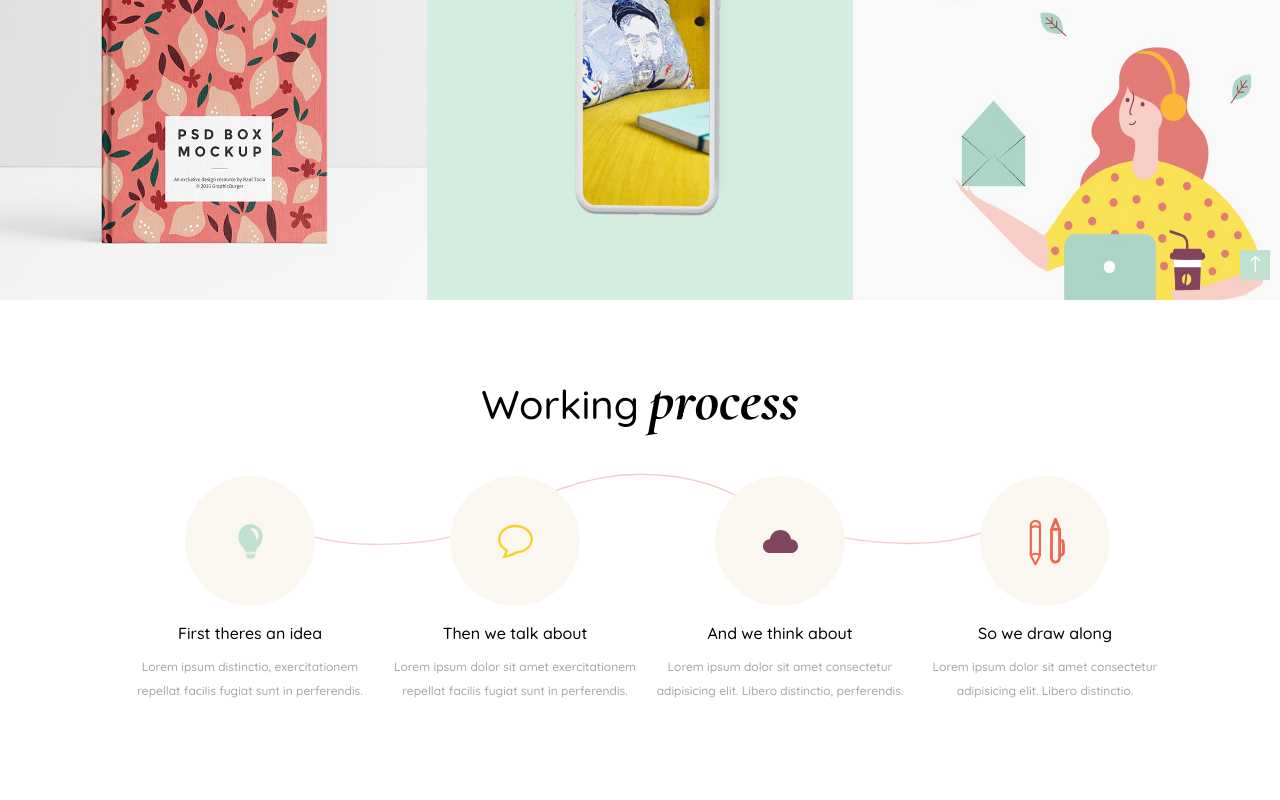
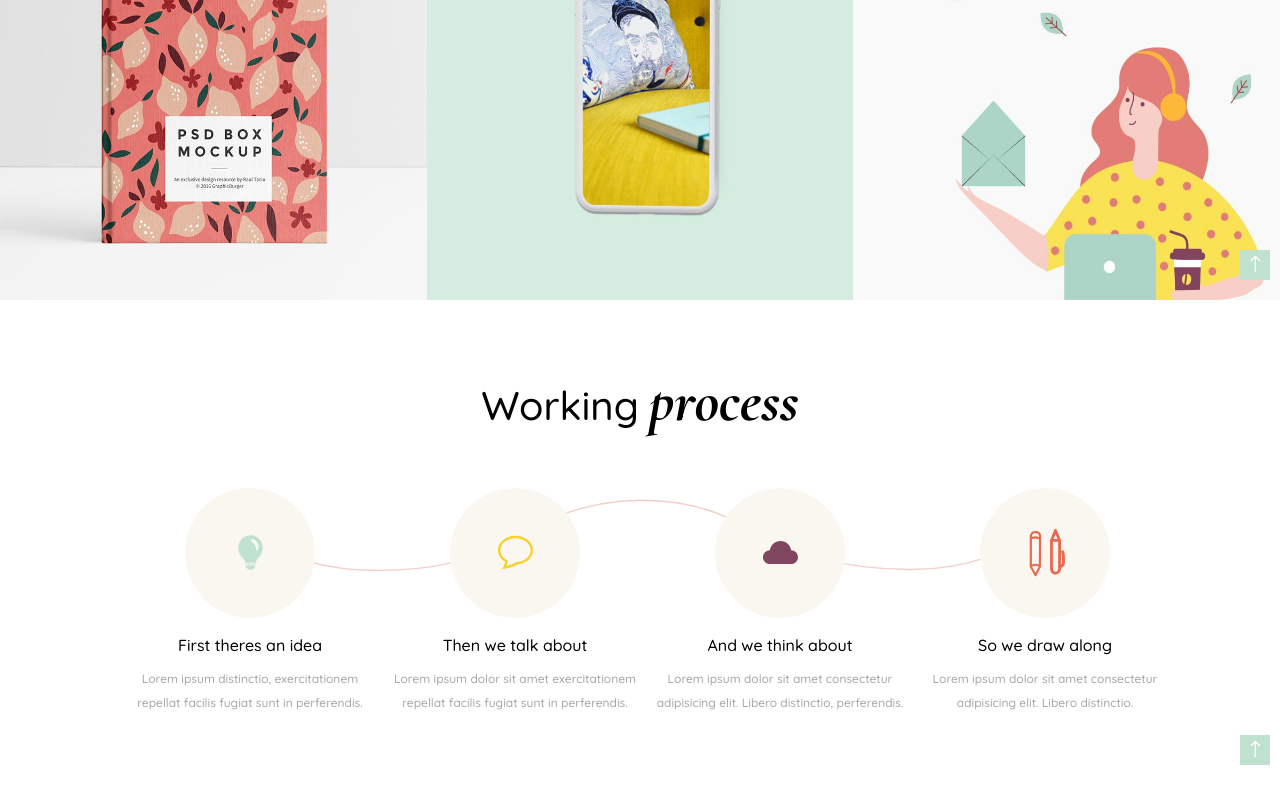
Before and after one commit to camillapalombi/proj-html-vuejs, a Vue app: page / in a window 1280 px wide. Shown: the part 1172-1972 px from the top of the page. Before the commit the page ends 1920 px from the top, so only its background shows below. Built offline with nearby package versions, Linux system fonts and the light colour scheme.

Commit message:
Conclusa section three

```diff
--- a/src/components/MainSectionThree.vue
+++ b/src/components/MainSectionThree.vue
@@ -16,11 +16,18 @@
               <div class="subtitle"> {{ card.subtitle }}</div>
           </div>
 
+      </div>
+
+      <img class="pink-wave" src="./../../public/img/svg-3-onda-rosa.svg" alt="">
 
       </div>
 
-      <img class="pink-wave" src="./../../public/img/svg-3-onda-rosa.svg" alt="">
-      </div>
+      <div class="container-arrow">
+            <a href="#">
+                <img src="./../../public/img/svg-5-freccina.svg" alt="Top arrow">
+            </a>
+        </div>
+
   </section>
 </template>
 
@@ -65,13 +72,15 @@ data () {
 @import '../assets/style/partials/variables';
 
 .section-three {
-    height: 28rem;
+    height: 30rem;
     display: flex;
     justify-content: center;
     align-items: center;
+    margin-bottom: 20px;
+    position: relative;
 }
 .container-section-content {
-    height: 20rem;
+    height: 25rem;
     display: flex;
     justify-content: space-around;
     align-items: center;
@@ -87,7 +96,6 @@ data () {
 h2 {
     font-size: 40px;
     font-weight: 100;
-    margin-bottom: 40px;
 }
 img {
     width: 35px;
@@ -134,8 +142,27 @@ img {
     width: 800px;
     transform: rotate(360deg);
     position: absolute;
-    top: 100px;
+    top: 150px;
     left: 20;
+}
+.container-arrow {
+    position: absolute;
+    right: 10px;
+    bottom: 15px;
+    width: 30px;
+    height: 30px;
+    background-color: $footerBackground;
+    display: flex;
+    justify-content: center;
+    align-items: center;
+    cursor: pointer;
+
+    img {
+        width: 22px;
+        transform: rotate(270deg);
+        margin-left: 2px;
+        margin-top: 2px;
+    }
 }
 
 </style>
```
